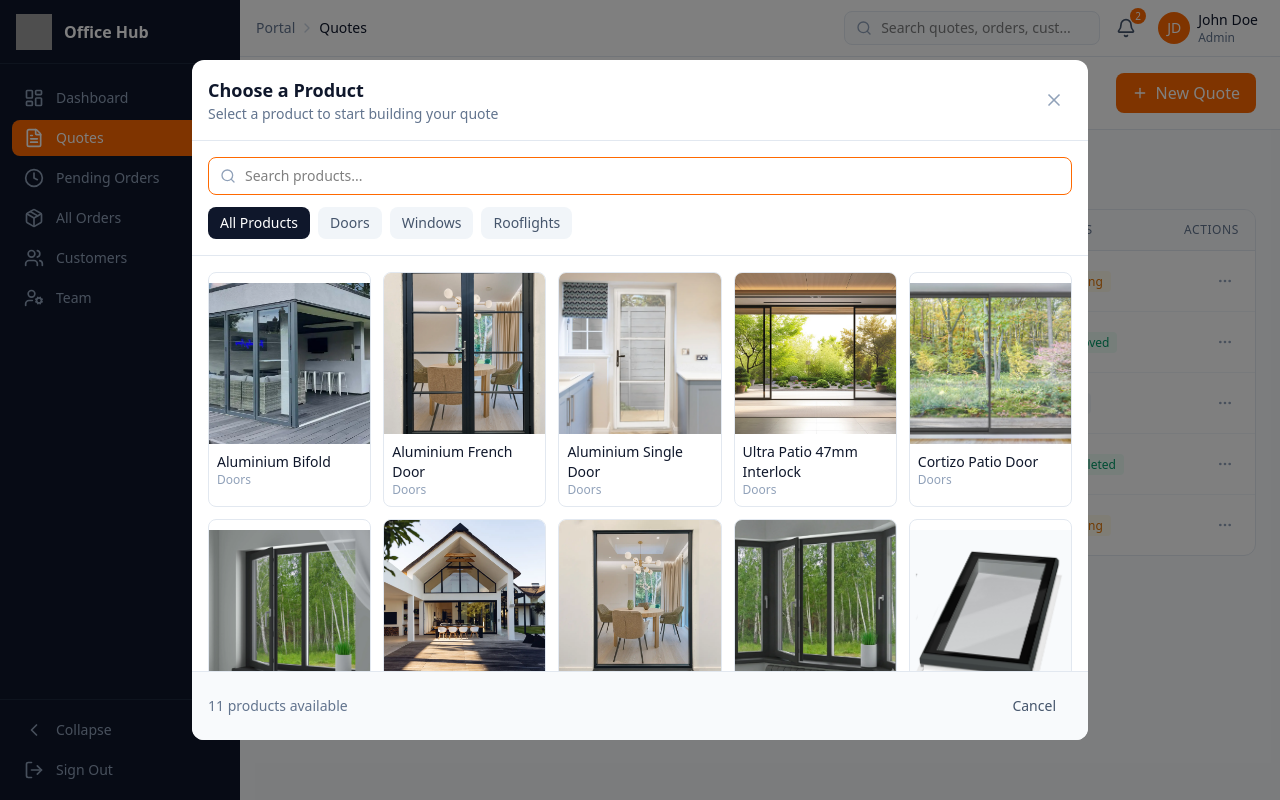
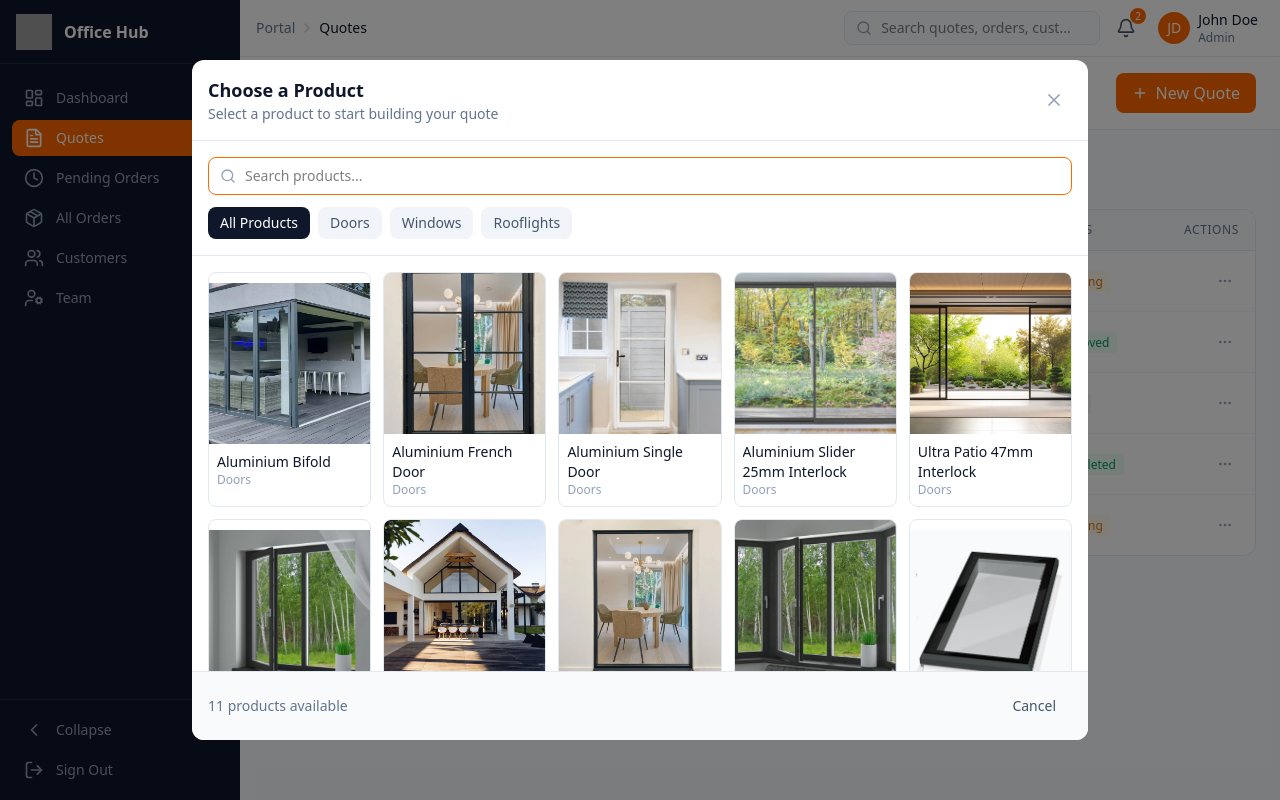
Before and after one commit to princesinghrajput/ultrawindows, a Next.js app: page /portal/quotes in a window 1280 px wide. Both pictures are taken after a click on the button "New Quote". Built offline with nearby package versions, Linux system fonts and the light colour scheme; grey boxes are pictures that could not be loaded.

Commit message:
fixed: label

```diff
--- a/src/components/portal/ProductModal.tsx
+++ b/src/components/portal/ProductModal.tsx
@@ -6,17 +6,72 @@ import { X, Search } from "lucide-react";
 import clsx from "clsx";
 
 const products = [
-    { id: "bifold", name: "Aluminium Bifold", image: "/images/bifold.webp", category: "doors" },
-    { id: "french_door", name: "Aluminium French Door", image: "/images/french.webp", category: "doors" },
-    { id: "single", name: "Aluminium Single Door", image: "/images/single.webp", category: "doors" },
-    { id: "patio", name: "Ultra Patio 47mm Interlock", image: "/images/patio.webp", category: "doors" },
-    { id: "cortizo-patio", name: "Cortizo Patio Door", image: "/images/cortizo_patio.webp", category: "doors" },
-    { id: "window", name: "Aluminium Window", image: "/images/window.webp", category: "windows" },
-    { id: "shaped", name: "Aluminium Shaped Frame", image: "/images/shaped.webp", category: "windows" },
-    { id: "fixed", name: "Aluminium Fixed Frame", image: "/images/fixed.webp", category: "windows" },
-    { id: "bay", name: "Aluminium Bay Window", image: "/images/bay.webp", category: "windows" },
-    { id: "rooflight", name: "Aluna+ Rooflight", image: "/images/rooflight_grey.webp", category: "rooflights" },
-    { id: "lantern", name: "Roof Lantern", image: "/images/lantern.webp", category: "rooflights" },
+  {
+    id: "bifold",
+    name: "Aluminium Bifold",
+    image: "/images/bifold.webp",
+    category: "doors",
+  },
+  {
+    id: "french_door",
+    name: "Aluminium French Door",
+    image: "/images/french.webp",
+    category: "doors",
+  },
+  {
+    id: "single",
+    name: "Aluminium Single Door",
+    image: "/images/single.webp",
+    category: "doors",
+  },
+  {
+    id: "aluminium-slider",
+    name: "Aluminium Slider 25mm Interlock",
+    image: "/images/cortizo_patio.webp",
+    category: "doors",
+  },
+  {
+    id: "patio",
+    name: "Ultra Patio 47mm Interlock",
+    image: "/images/patio.webp",
+    category: "doors",
+  },
+  {
+    id: "window",
+    name: "Aluminium Window",
+    image: "/images/window.webp",
+    category: "windows",
+  },
+  {
+    id: "shaped",
+    name: "Aluminium Shaped Frame",
+    image: "/images/shaped.webp",
+    category: "windows",
+  },
+  {
+    id: "fixed",
+    name: "Aluminium Fixed Frame",
+    image: "/images/fixed.webp",
+    category: "windows",
+  },
+  {
+    id: "bay",
+    name: "Aluminium Bay Window",
+    image: "/images/bay.webp",
+    category: "windows",
+  },
+  {
+    id: "rooflight",
+    name: "Aluna+ Rooflight",
+    image: "/images/rooflight_grey.webp",
+    category: "rooflights",
+  },
+  {
+    id: "lantern",
+    name: "Roof Lantern",
+    image: "/images/lantern.webp",
+    category: "rooflights",
+  },
 ];
 
 const categories = [
@@ -32,7 +87,11 @@ interface ProductModalProps {
   onSelect: (product: { id: string; name: string; image: string }) => void;
 }
 
-export default function ProductModal({ isOpen, onClose, onSelect }: ProductModalProps) {
+export default function ProductModal({
+  isOpen,
+  onClose,
+  onSelect,
+}: ProductModalProps) {
   const [search, setSearch] = useState("");
   const [activeCategory, setActiveCategory] = useState("all");
 
@@ -45,11 +104,12 @@ export default function ProductModal({ isOpen, onClose, onSelect }: ProductModal
 
   const filteredProducts = products.filter((p) => {
     const matchesSearch = p.name.toLowerCase().includes(search.toLowerCase());
-        const matchesCategory = activeCategory === "all" || p.category === activeCategory;
+    const matchesCategory =
+      activeCategory === "all" || p.category === activeCategory;
     return matchesSearch && matchesCategory;
   });
 
-    const handleSelect = (product: typeof products[0]) => {
+  const handleSelect = (product: (typeof products)[0]) => {
     onSelect(product);
     onClose();
   };
@@ -66,10 +126,17 @@ export default function ProductModal({ isOpen, onClose, onSelect }: ProductModal
         {/* Header */}
         <div className="flex items-center justify-between p-4 border-b border-slate-200">
           <div>
-                        <h2 className="text-lg font-semibold text-slate-900">Choose a Product</h2>
-                        <p className="text-sm text-slate-500">Select a product to start building your quote</p>
+            <h2 className="text-lg font-semibold text-slate-900">
+              Choose a Product
+            </h2>
+            <p className="text-sm text-slate-500">
+              Select a product to start building your quote
+            </p>
           </div>
-                    <button onClick={onClose} className="p-2 rounded-lg text-slate-400 hover:bg-slate-100 hover:text-slate-600">
+          <button
+            onClick={onClose}
+            className="p-2 rounded-lg text-slate-400 hover:bg-slate-100 hover:text-slate-600"
+          >
             <X className="w-5 h-5" />
           </button>
         </div>
@@ -97,7 +164,7 @@ export default function ProductModal({ isOpen, onClose, onSelect }: ProductModal
                   "px-3 py-1.5 rounded-lg text-sm font-medium transition-colors",
                   activeCategory === cat.id
                     ? "bg-slate-900 text-white"
-                                        : "bg-slate-100 text-slate-600 hover:bg-slate-200"
+                    : "bg-slate-100 text-slate-600 hover:bg-slate-200",
                 )}
               >
                 {cat.label}
@@ -124,8 +191,12 @@ export default function ProductModal({ isOpen, onClose, onSelect }: ProductModal
                   />
                 </div>
                 <div className="p-2">
-                                    <p className="text-sm font-medium text-slate-900 line-clamp-2">{product.name}</p>
-                                    <p className="text-xs text-slate-400 capitalize">{product.category}</p>
+                  <p className="text-sm font-medium text-slate-900 line-clamp-2">
+                    {product.name}
+                  </p>
+                  <p className="text-xs text-slate-400 capitalize">
+                    {product.category}
+                  </p>
                 </div>
               </button>
             ))}
@@ -141,8 +212,13 @@ export default function ProductModal({ isOpen, onClose, onSelect }: ProductModal
 
         {/* Footer */}
         <div className="p-4 border-t border-slate-200 flex items-center justify-between bg-slate-50">
-                    <p className="text-sm text-slate-500">{filteredProducts.length} products available</p>
-                    <button onClick={onClose} className="px-4 py-2 text-sm font-medium text-slate-600 hover:text-slate-900">
+          <p className="text-sm text-slate-500">
+            {filteredProducts.length} products available
+          </p>
+          <button
+            onClick={onClose}
+            className="px-4 py-2 text-sm font-medium text-slate-600 hover:text-slate-900"
+          >
             Cancel
           </button>
         </div>
```
Lines whose indentation alone changed are shown as unchanged.
